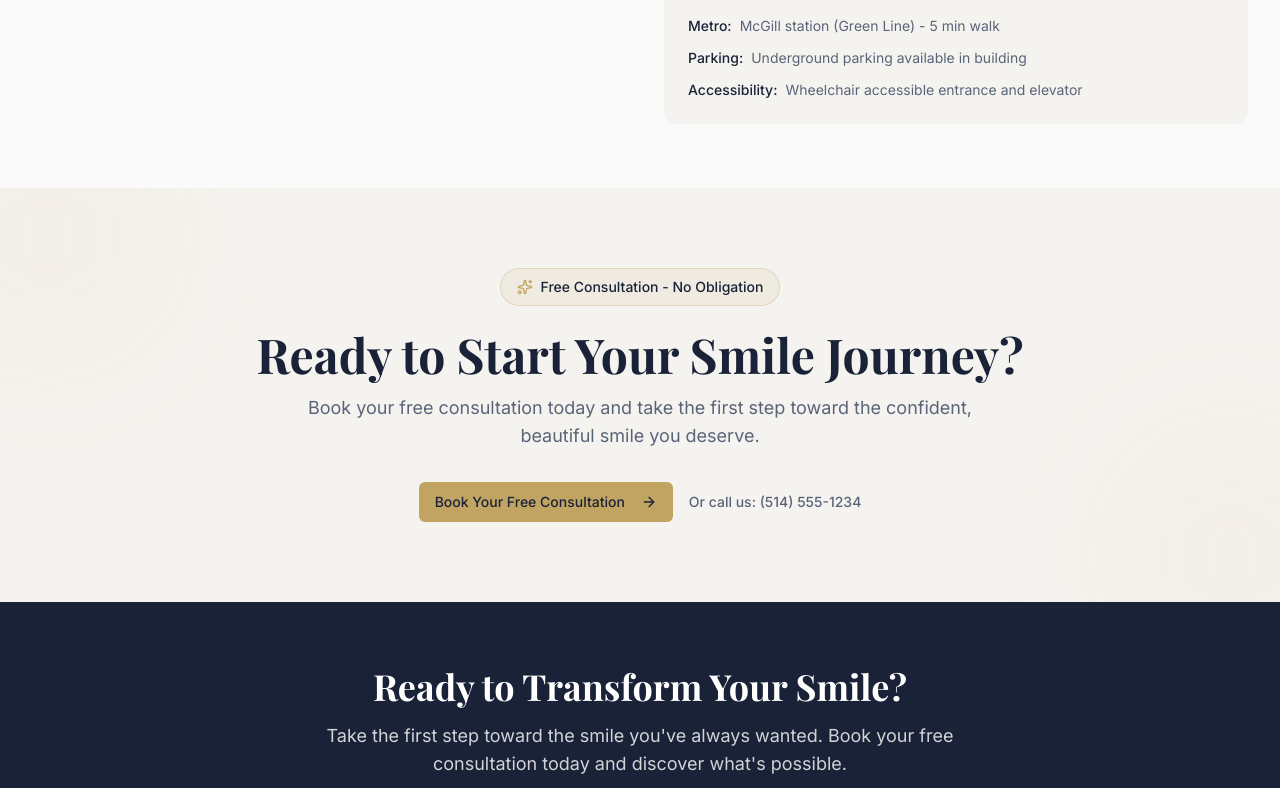
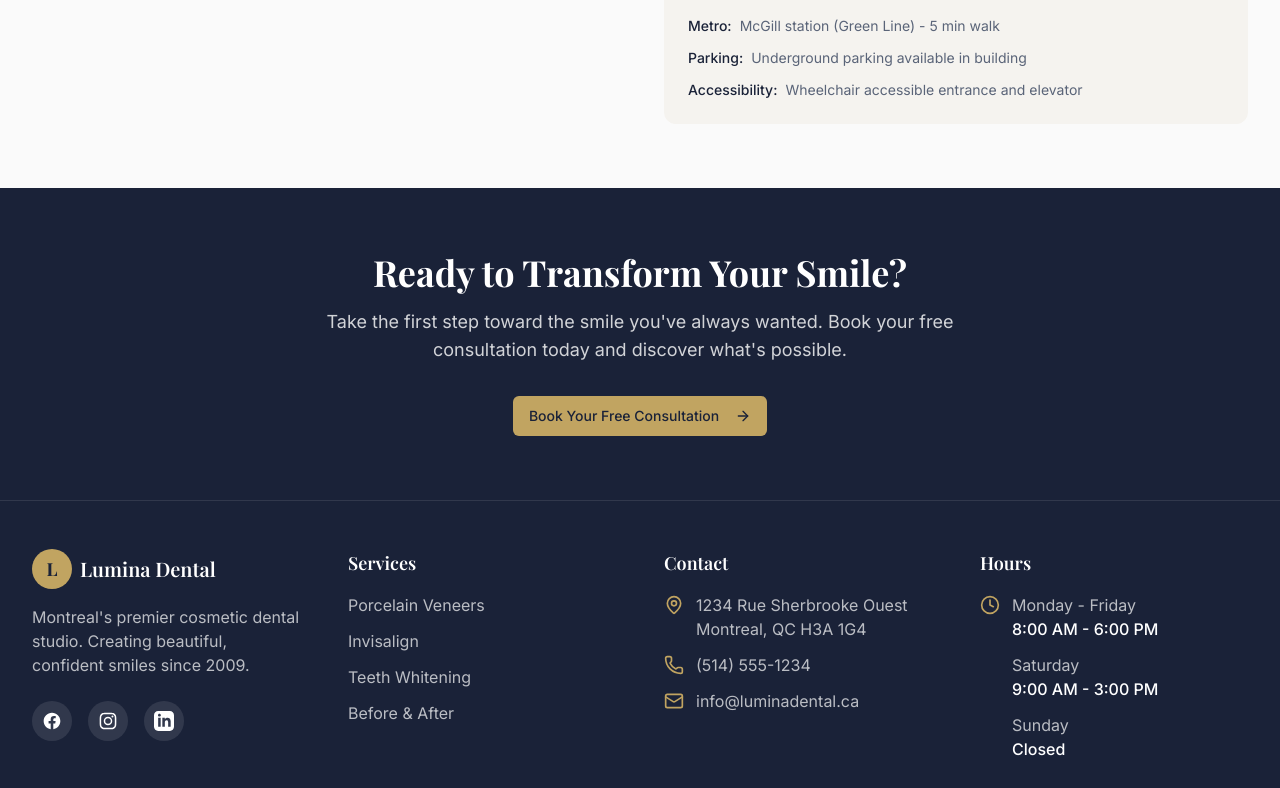
Before and after one commit to Sam166-cmd/v0-lumina-dental-prototype, a Next.js app: page /contact in a window 1280 px wide. Shown: the part 1252-2040 px from the top of the page. Built offline with nearby package versions, Linux system fonts and the light colour scheme; a web font is replaced by a local one.

Commit message:
remove CTASection component from contact page\n\nKeep footer CTA for bottom page actions.

```diff
--- a/app/contact/page.tsx
+++ b/app/contact/page.tsx
@@ -5,7 +5,6 @@ import { motion } from "framer-motion"
 import { MapPin, Phone, Mail, Clock, Send, CheckCircle2 } from "lucide-react"
 import { Header } from "@/components/lumina/header"
 import { Footer } from "@/components/lumina/footer"
-import { CTASection } from "@/components/lumina/cta-section"
 import { BookingModal } from "@/components/lumina/booking-modal"
 import { Button } from "@/components/ui/button"
 import { Input } from "@/components/ui/input"
@@ -310,14 +309,6 @@ export default function ContactPage() {
         </div>
       </section>
 
-      {/* CTA Section */}
-      <CTASection
-        onBookingClick={() => setIsBookingOpen(true)}
-        variant="light"
-        title="Ready to Start Your Smile Journey?"
-        subtitle="Book your free consultation today and take the first step toward the confident, beautiful smile you deserve."
-      />
-
       {/* Footer */}
       <Footer onBookingClick={() => setIsBookingOpen(true)} />
 
```
